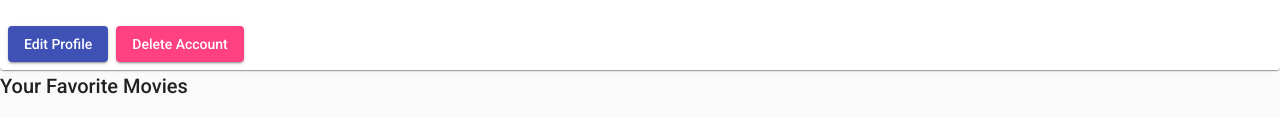
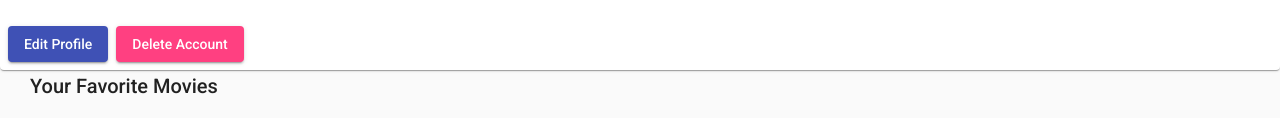
Before and after one commit to ilukin89/MovieParadise-Angular, an Angular app: page /users in a window 1280 px wide. Shown: the part 210-342 px from the top of the page. Built offline with nearby package versions, Linux system fonts and the light colour scheme.

Commit message:
Update user-profile.component.scss

```diff
--- a/src/app/user-profile/user-profile.component.scss
+++ b/src/app/user-profile/user-profile.component.scss
@@ -0,0 +1,3 @@
+h2.user-fav {
+  padding-left: 30px;
+}
```
